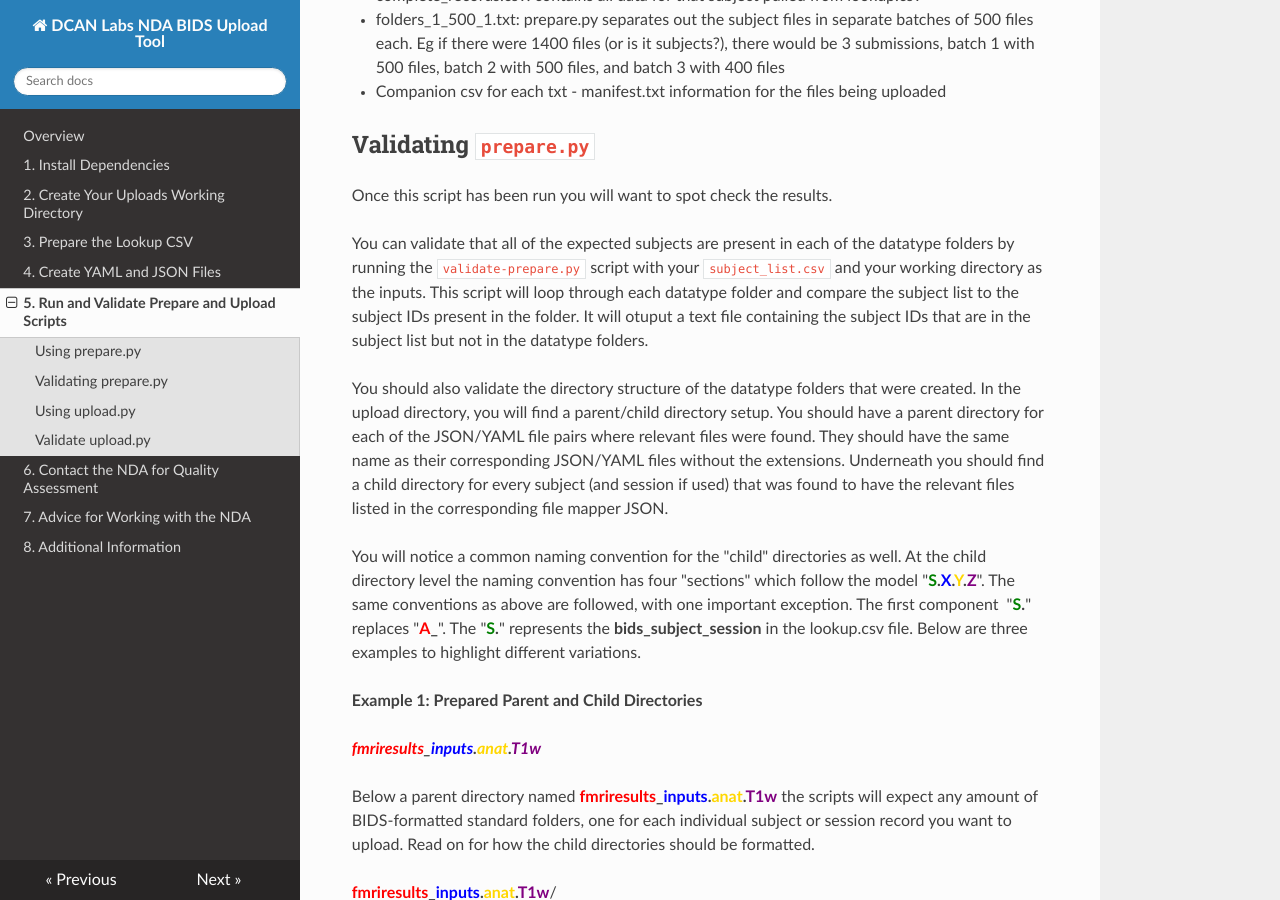
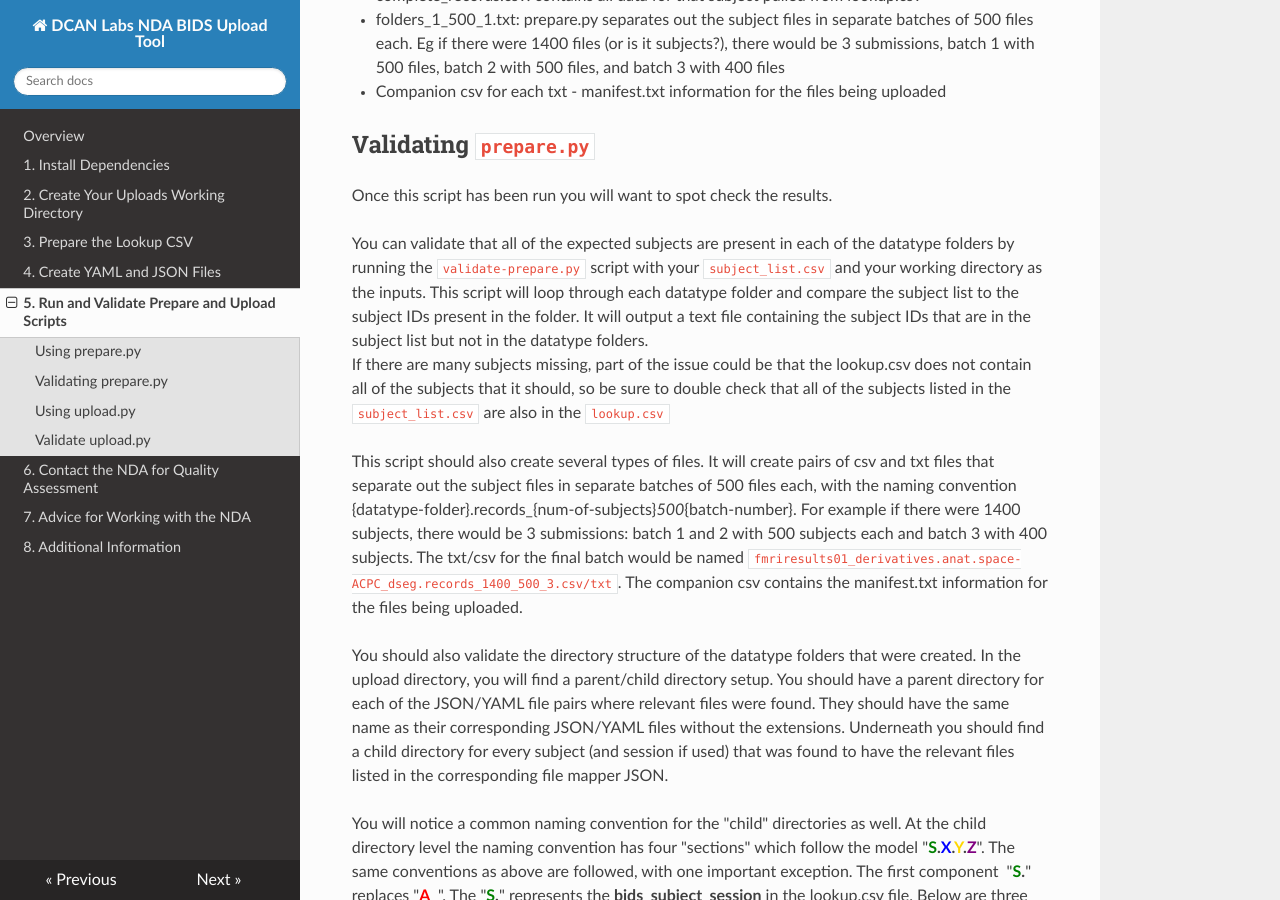
Before and after one commit to DCAN-Labs/nda-bids-upload, an MkDocs documentation site: the page built from docs/scripts.md, in a window 1280 px wide and 900 px high, scrolled down 797 px. Built offline with MkDocs 1.6.1, drawn with Linux system fonts in a browser that asks for light colours; nearby versions of some CDN libraries; some of the changed text lies outside the part shown.

Commit message:
add example files

```diff
--- a/docs/scripts.md
+++ b/docs/scripts.md
@@ -48,8 +48,19 @@ You can validate that all of the expected subjects are present in each
 of the datatype folders by running the `validate-prepare.py` script with
 your `subject_list.csv` and your working directory as the inputs. This script
 will loop through each datatype folder and compare the subject list to the
-subject IDs present in the folder. It will otuput a text file containing the
+subject IDs present in the folder. It will output a text file containing the
 subject IDs that are in the subject list but not in the datatype folders.
+If there are many subjects missing, part of the issue could be that the lookup.csv
+does not contain all of the subjects that it should, so be sure to double check
+that all of the subjects listed in the `subject_list.csv` are also in the `lookup.csv`
+
+This script should also create several types of files. It will create pairs of csv and
+txt files that separate out the subject files in separate batches of 500 files each, with the
+naming convention {datatype-folder}.records_{num-of-subjects}_500_{batch-number}. For example
+if there were 1400 subjects, there would be 3 submissions: batch 1 and 2 with 500 subjects each
+and batch 3 with 400 subjects. The txt/csv for the final batch would be named
+`fmriresults01_derivatives.anat.space-ACPC_dseg.records_1400_500_3.csv/txt`. The companion csv
+contains the manifest.txt information for the files being uploaded.
 
 You should also validate the directory structure of the datatype folders
 that were created. In the upload directory, you will find a parent/child directory setup.
@@ -168,15 +179,16 @@ the case.
 **`--ndavtcmd`** (or **`-vt`**): The ndavtcmd flag expects the absolute
 path to the vtcmd script.
 
-> *Example \--ndavtcmd:*
+> *Example \--ndavtcmd:* `~/.local/bin/vtcmd`
 >
 > *\# if it is in your local Python installation binaries folder*\
-> `~/.local/bin/vtcmd`
+>
 
-The first time this script is run, you will be prompted for your NIMH
+The first time this script is run, you should be prompted for your NIMH
 username and password, which is then stored in
-**\~/.NDATools/settings.cfg.** Find the upload logs, validation results,
-and submission package here: **\~/NDA/nda-tools/vtcmd**
+`\~/.NDATools/settings.cfg`. However, if only your username is stored in that file, create a `pass.txt` file in your working directory (that only you can read/write) to store just your NDA password.
+
+Find the upload logs, validation results, and submission package here: `\~/NDA/nda-tools/vtcmd`
 
 ## Validate `upload.py`
 
```
Also changed, not shown: 3 other files.
